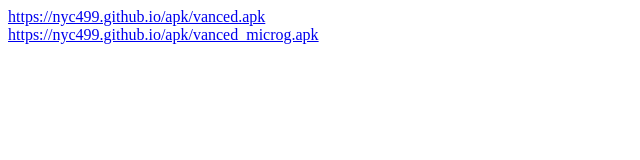
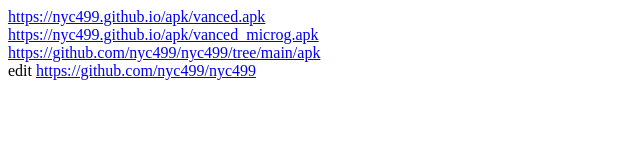
Before and after one commit to nyc499/nyc499.github.io, a plain HTML site: page apk/index.html in a window 1280 px wide. Shown: the whole page, without its empty margins (0-640 px from the left). Drawn offline with Linux system fonts and the light colour scheme.

Commit message:
Update index.html

```diff
--- a/apk/index.html
+++ b/apk/index.html
@@ -1,3 +1,6 @@
 <a href=https://nyc499.github.io/apk/vanced.apk>https://nyc499.github.io/apk/vanced.apk</a><br>
 
 <a href=https://nyc499.github.io/apk/vanced_microg.apk>https://nyc499.github.io/apk/vanced_microg.apk</a><br>
+
+<a href=https://github.com/nyc499/nyc499/tree/main/apk>https://github.com/nyc499/nyc499/tree/main/apk</a><br>
+edit <a href=https://github.com/nyc499/nyc499>https://github.com/nyc499/nyc499</a><br>
```
